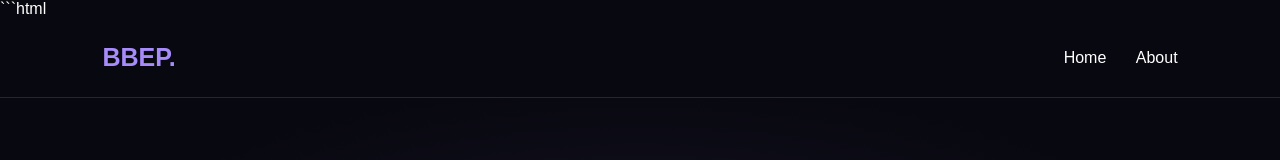
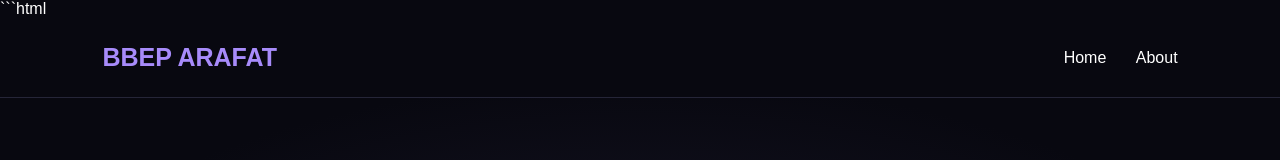
Before and after one commit to bbeparafat/bbep-arafat, a plain HTML site: page index.html in a window 1280 px wide. Shown: the top 160 px of the page. Drawn offline with Linux system fonts and the light colour scheme.

Commit message:
Update index.html

```diff
--- a/index.html
+++ b/index.html
@@ -137,7 +137,7 @@
 
 <body>
   <header>
-    <div class="logo">BBEP.</div>
+    <div class="logo">BBEP ARAFAT</div>
 
     <nav>
       <a href="#home">Home</a>
```
